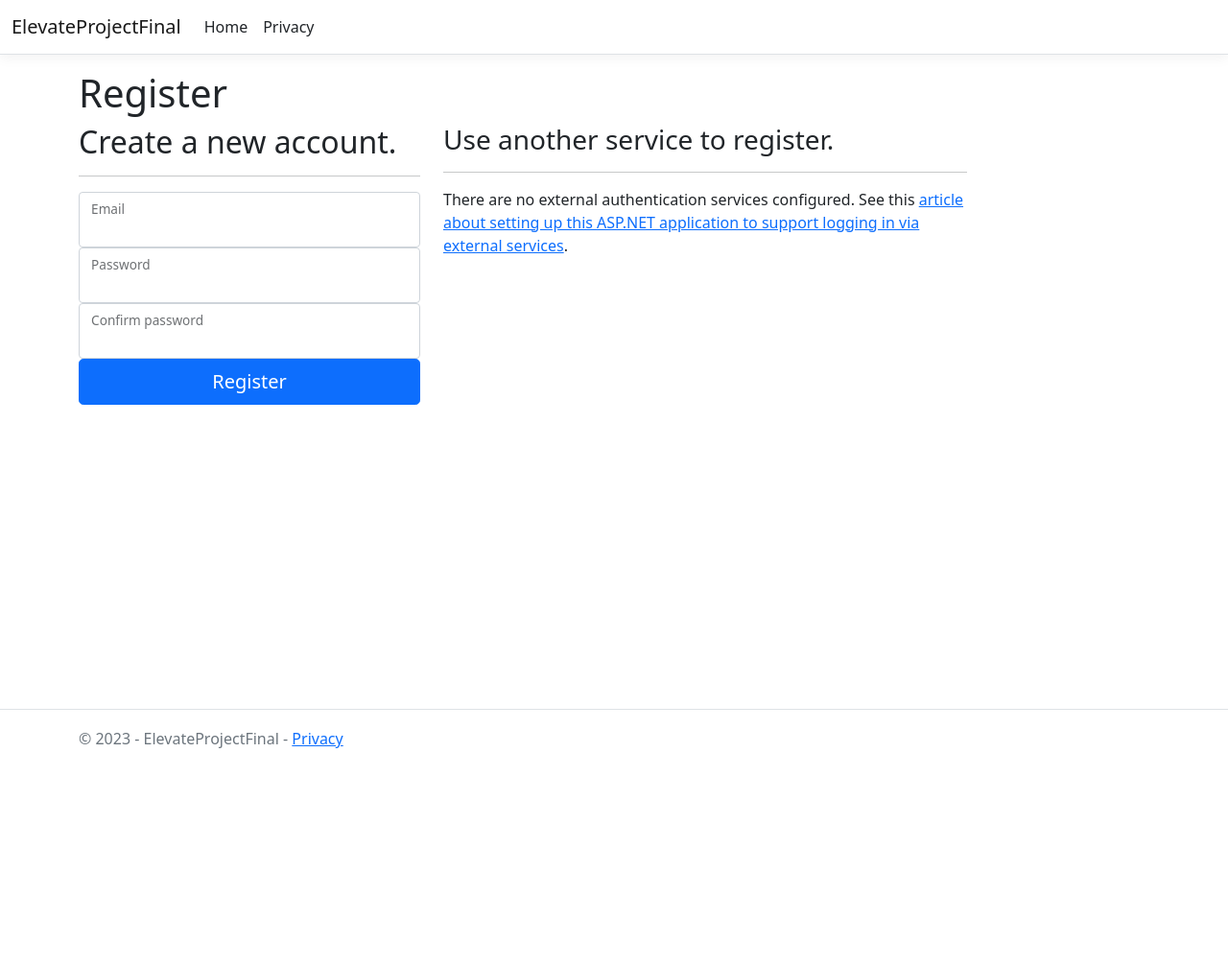
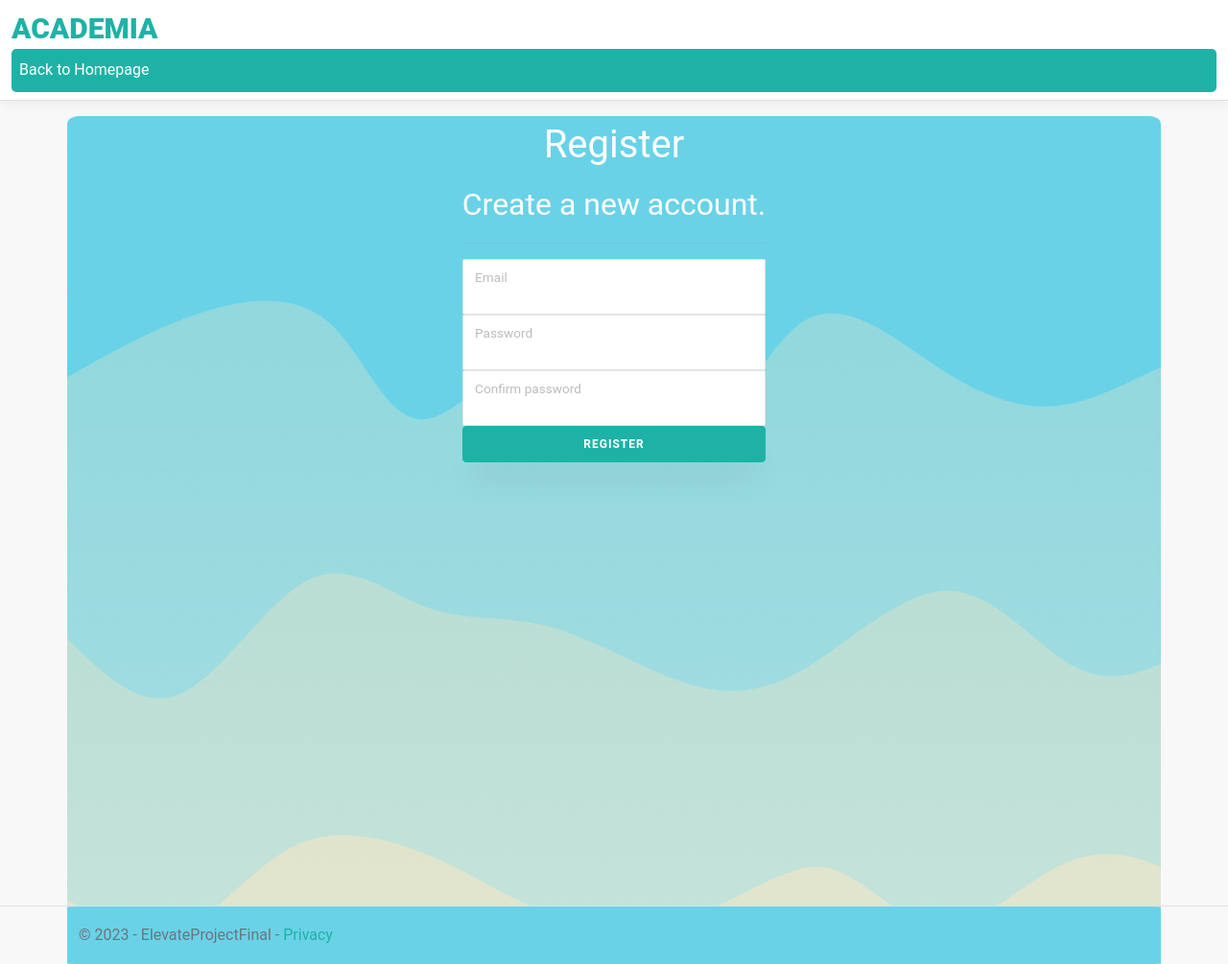
Before and after one commit to mcelik06/Online-Learning-Platform-Group-5, an ASP.NET Core app: page /Identity/Account/Register in a window 1280 px wide. Shown: the whole page at 96% size. Before the commit the page ends 780 px from the top, so only its background shows below. Run offline with ASP.NET Core 8, Linux system fonts and the light colour scheme; style sheets or scripts are compiled from the project's sources; some libraries are stand-ins or nearby versions.

Commit message:
undated frontend

```diff
--- a/Areas/Identity/Pages/Account/Register.cshtml
+++ b/Areas/Identity/Pages/Account/Register.cshtml
@@ -4,12 +4,12 @@
     ViewData["Title"] = "Register";
 }
 
-<h1>@ViewData["Title"]</h1>
+<h1 class="text-center" style="color:#fff">@ViewData["Title"]</h1>
 
 <div class="row">
-    <div class="col-md-4">
+    <div class="col-md-12 d-flex justify-content-center" style="height: 100vh;">
         <form id="registerForm" asp-route-returnUrl="@Model.ReturnUrl" method="post">
-            <h2>Create a new account.</h2>
+            <h2 style="color:#fff">Create a new account.</h2>
             <hr />
             <div asp-validation-summary="ModelOnly" class="text-danger"></div>
             <div class="form-floating">
@@ -30,6 +30,7 @@
             <button id="registerSubmit" type="submit" class="w-100 btn btn-lg btn-primary">Register</button>
         </form>
     </div>
+    <!--
     <div class="col-md-6 col-md-offset-2">
         <section>
             <h3>Use another service to register.</h3>
@@ -60,6 +61,7 @@
             }
         </section>
     </div>
+    -->
 </div>
 
 @section Scripts {
--- a/Views/Shared/_Layout.cshtml
+++ b/Views/Shared/_Layout.cshtml
@@ -7,24 +7,29 @@
     <link rel="stylesheet" href="~/lib/bootstrap/dist/css/bootstrap.min.css" />
     <link rel="stylesheet" href="~/css/site.css" asp-append-version="true" />
     <link rel="stylesheet" href="~/ElevateProjectFinal.styles.css" asp-append-version="true" />
+    <link rel="preconnect" asp-href-include="https://fonts.gstatic.com/">
+    <link asp-href-include="https://fonts.googleapis.com/css2?family=Roboto:wght@300;400;500;700;900&amp;display=swap" rel="stylesheet">
+    <link rel="stylesheet" asp-href-include="css/font-awesome.min.css">
+    <link rel="stylesheet" asp-href-include="css/ionicons.min.css">
+    <link rel="stylesheet" asp-href-include="css/animate.css">
+    <link rel="stylesheet" asp-href-include="css/flaticon.css">
+    <link rel="stylesheet" asp-href-include="css/tiny-slider.css">
+    <link rel="stylesheet" asp-href-include="css/glightbox.min.css">
+    <link rel="stylesheet" asp-href-include="css/aos.css">
+    <link rel="stylesheet" asp-href-include="css/style.css">
 </head>
 <body>
     <header>
         <nav class="navbar navbar-expand-sm navbar-toggleable-sm navbar-light bg-white border-bottom box-shadow mb-3">
             <div class="container-fluid">
-                <a class="navbar-brand" asp-area="" asp-controller="Home" asp-action="Index">ElevateProjectFinal</a>
+                <a class="navbar-brand" style="color:#1eb2a6;" asp-area="" asp-controller="Home" asp-action="Index">Academia</a>
                 <button class="navbar-toggler" type="button" data-bs-toggle="collapse" data-bs-target=".navbar-collapse" aria-controls="navbarSupportedContent"
                         aria-expanded="false" aria-label="Toggle navigation">
                     <span class="navbar-toggler-icon"></span>
                 </button>
                 <div class="navbar-collapse collapse d-sm-inline-flex justify-content-between">
                     <ul class="navbar-nav flex-grow-1">
-                        <li class="nav-item">
-                            <a class="nav-link text-dark" asp-area="" asp-controller="Home" asp-action="Index">Home</a>
-                        </li>
-                        <li class="nav-item">
-                            <a class="nav-link text-dark" asp-area="" asp-controller="Home" asp-action="Privacy">Privacy</a>
-                        </li>
+                        <li class="nav-item"><a class="nav-link" asp-controller="Home" asp-action="Index" style="color:#fff">Back to Homepage</a></li>
                     </ul>
                 </div>
             </div>
--- a/Views/Shared/_Layout.cshtml.css
+++ b/Views/Shared/_Layout.cshtml.css
@@ -1,5 +1,9 @@
 /* Please see documentation at https://docs.microsoft.com/aspnet/core/client-side/bundling-and-minification
 for details on configuring this project to bundle and minify static web assets. */
+* > .container {
+    background: url(../images/bg_2.jpg);
+    border-radius: 1%;
+}
 
 a.navbar-brand {
   white-space: normal;
--- a/wwwroot/css/backgroundimg.css
+++ /dev/null
@@ -1,4 +0,0 @@
-.search-background {
-    /* Ensure that the relative URL used is from your CSS file to the target image! */
-    background-image: url('~/images/image_1.jpg');
-}
--- a/wwwroot/css/style.css
+++ b/wwwroot/css/style.css
@@ -930,7 +930,10 @@ textarea.form-control {
     flex-direction: column;
     padding-left: 0;
     margin-bottom: 0;
-  list-style: none; }
+    list-style: none;
+    background-color: #1eb2a6;
+    border-radius: 5px;
+}
   .navbar-nav .nav-link {
     padding-right: 0;
     padding-left: 0; }
```
Also changed, not shown: Areas/Identity/Pages/Account/Login.cshtml (+5 -3 lines), Views/Home/Index.cshtml (+3 -8 lines), Views/Shared/_Master.cshtml (+4 -7 lines). Lines whose indentation alone changed are shown as unchanged.
